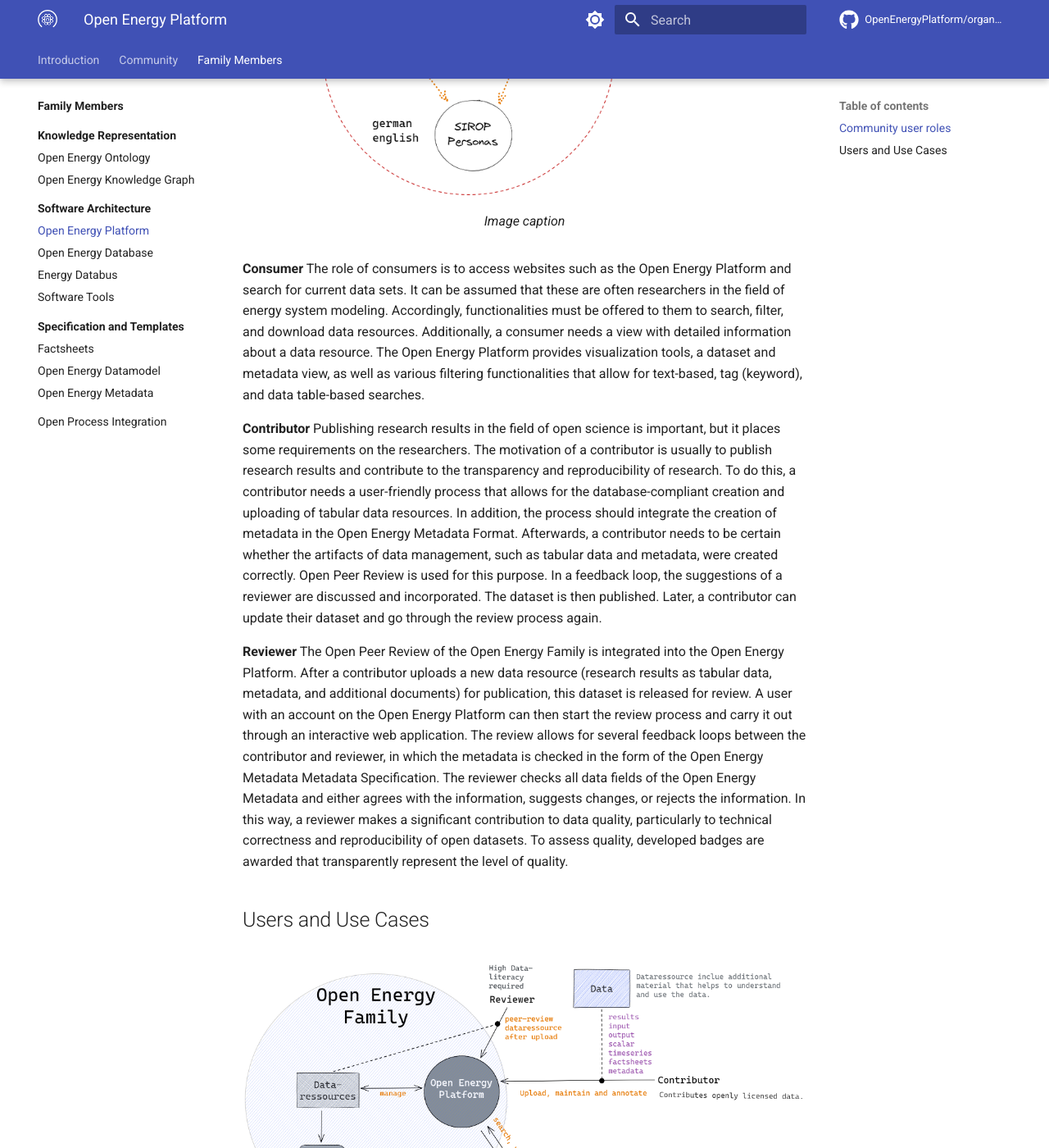
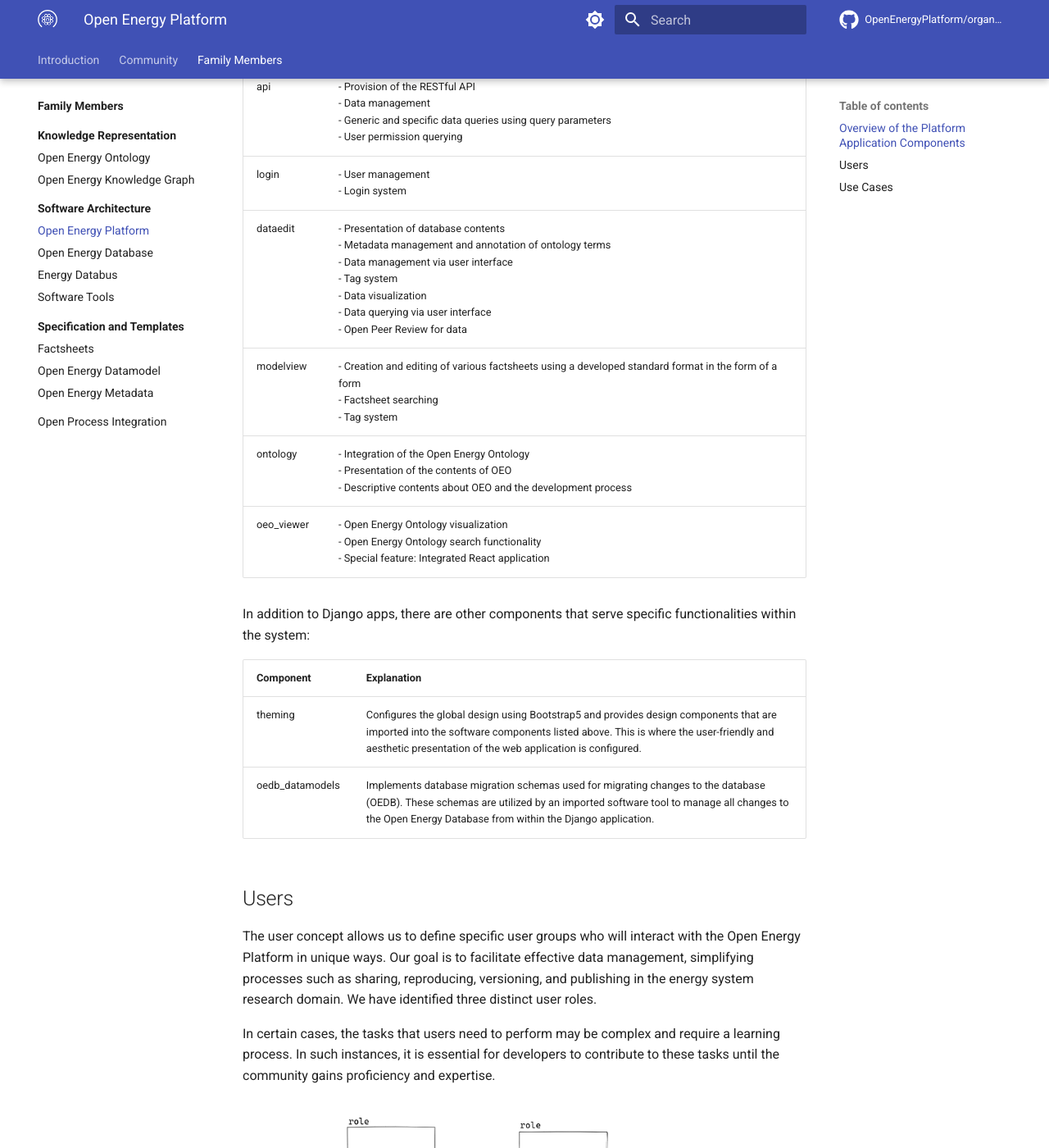
Before and after one commit to OpenEnergyPlatform/organisation, an MkDocs documentation site: the page built from compendium/family_members/software-architecture/open-energy-platform.md, in a window 1280 px wide and 1400 px high, scrolled down 817 px. Shown: the whole window at 82% size. Built offline with MkDocs 1.6.1 and Material for MkDocs 9.7.7, drawn with Linux system fonts in a browser that asks for light colours; comment, search, counter and statistics services are not loaded; some of the changed text lies outside the part shown.

Commit message:
extend architecture information about the open energy platform #68

```diff
--- a/compendium/family_members/software-architecture/open-energy-platform.md
+++ b/compendium/family_members/software-architecture/open-energy-platform.md
@@ -2,12 +2,41 @@
 
 The Open Energy Platform is an open-source software that provides a shared research data infrastructure for the energy sector. It offers tools for data management, analysis, and visualization to support the transition to a sustainable energy system. The platform is flexible and modular, allowing it to be integrated with a variety of existing systems and data sources. The Open Energy Platform is intended to be used by researchers, policymakers, and other stakeholders in the energy sector to facilitate data-driven decision-making processes and promote transparency and collaboration. The data available in the platform can be used to support the planning and operation of energy systems, as well as promote the development of renewable energy sources and the implementation of energy efficiency measures.
 
-## Community user roles
+## Overview of the Platform Application Components
+
+Components of our Website-Project that we are actively developeing on [GitHub](https://github.com/OpenEnergyPlatform/oeplatform).
+Each component represents a [Django App](https://docs.djangoproject.com/en/4.2/ref/applications/) and includes a specific functionality or area of the Open Energy Platform Website.
+
+| Component  | Function |
+|------------|----------|
+| oeplatform | - Configuration of the Django application<br>- Security-critical configuration such as connection data to a database |
+| base       | - Basic structure for homepage and views in other components<br>- Mainly static content for textual description of OEP and research projects<br>- Contact form<br>- Legal information |
+| api        | - Provision of the RESTful API<br>- Data management<br>- Generic and specific data queries using query parameters<br>- User permission querying |
+| login      | - User management<br>- Login system |
+| dataedit   | - Presentation of database contents<br>- Metadata management and annotation of ontology terms<br>- Data management via user interface<br>- Tag system<br>- Data visualization<br>- Data querying via user interface<br>- Open Peer Review for data |
+| modelview  | - Creation and editing of various factsheets using a developed standard format in the form of a form<br>- Factsheet searching<br>- Tag system |
+| ontology   | - Integration of the Open Energy Ontology<br>- Presentation of the contents of OEO<br>- Descriptive contents about OEO and the development process |
+| oeo_viewer | - Open Energy Ontology visualization<br>- Open Energy Ontology search functionality<br>- Special feature: Integrated React application |
+
+In addition to Django apps, there are other components that serve specific functionalities within the system:
+
+| Component               | Explanation                                                                                                                                                                                                                  |
+|-------------------------|----------------------------------------------------------------------------------------------------------------------------------------------------------------------------------------------------------------------------|
+| theming                 | Configures the global design using Bootstrap5 and provides design components that are imported into the software components listed above. This is where the user-friendly and aesthetic presentation of the web application is configured.                                |
+| oedb_datamodels         | Implements database migration schemas used for migrating changes to the database (OEDB). These schemas are utilized by an imported software tool to manage all changes to the Open Energy Database from within the Django application.                             |
+
+
+## Users
+The user concept allows us to define specific user groups who will interact with the Open Energy Platform in unique ways. Our goal is to facilitate effective data management, simplifying processes such as sharing, reproducing, versioning, and publishing in the energy system research domain. We have identified three distinct user roles.
+
+In certain cases, the tasks that users need to perform may be complex and require a learning process. In such instances, it is essential for developers to contribute to these tasks until the community gains proficiency and expertise.
 
 <figure markdown>
   ![Image title](../../img/oep-community-user-roles.png){ width="500" }
-  <figcaption>Image caption</figcaption>
+  <figcaption>Open Energy Family Community user roles</figcaption>
 </figure>
+
+## Use Cases
 
 **Consumer**
 The role of consumers is to access websites such as the Open Energy Platform and search for current data sets. It can be assumed that these are often researchers in the field of energy system modeling. Accordingly, functionalities must be offered to them to search, filter, and download data resources. Additionally, a consumer needs a view with detailed information about a data resource. The Open Energy Platform provides visualization tools, a dataset and metadata view, as well as various filtering functionalities that allow for text-based, tag (keyword), and data table-based searches.
@@ -18,8 +47,6 @@
 **Reviewer**
 The Open Peer Review of the Open Energy Family is integrated into the Open Energy Platform. After a contributor uploads a new data resource (research results as tabular data, metadata, and additional documents) for publication, this dataset is released for review. A user with an account on the Open Energy Platform can then start the review process and carry it out through an interactive web application. The review allows for several feedback loops between the contributor and reviewer, in which the metadata is checked in the form of the Open Energy Metadata Metadata Specification. The reviewer checks all data fields of the Open Energy Metadata and either agrees with the information, suggests changes, or rejects the information. In this way, a reviewer makes a significant contribution to data quality, particularly to technical correctness and reproducibility of open datasets. To assess quality, developed badges are awarded that transparently represent the level of quality.
 
-## Users and Use Cases
-
 <figure markdown>
   ![Image title](../../img/oep-use-case.png){ width="700" }
   <figcaption>Image caption</figcaption>
```
